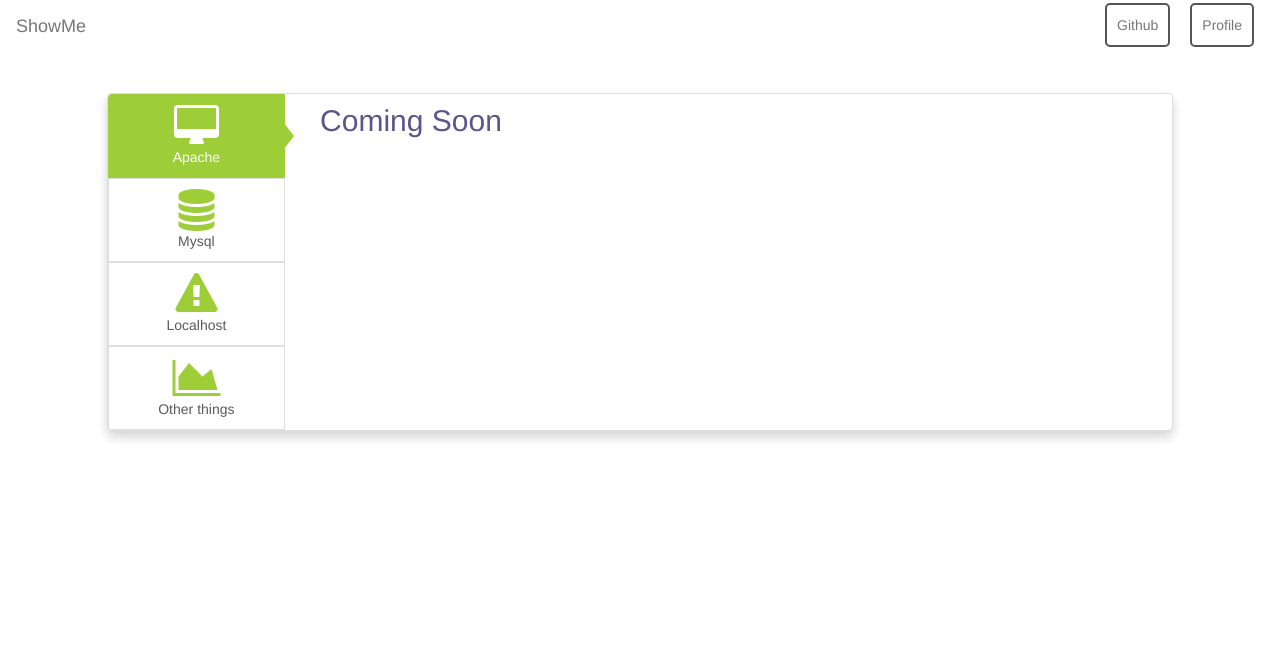
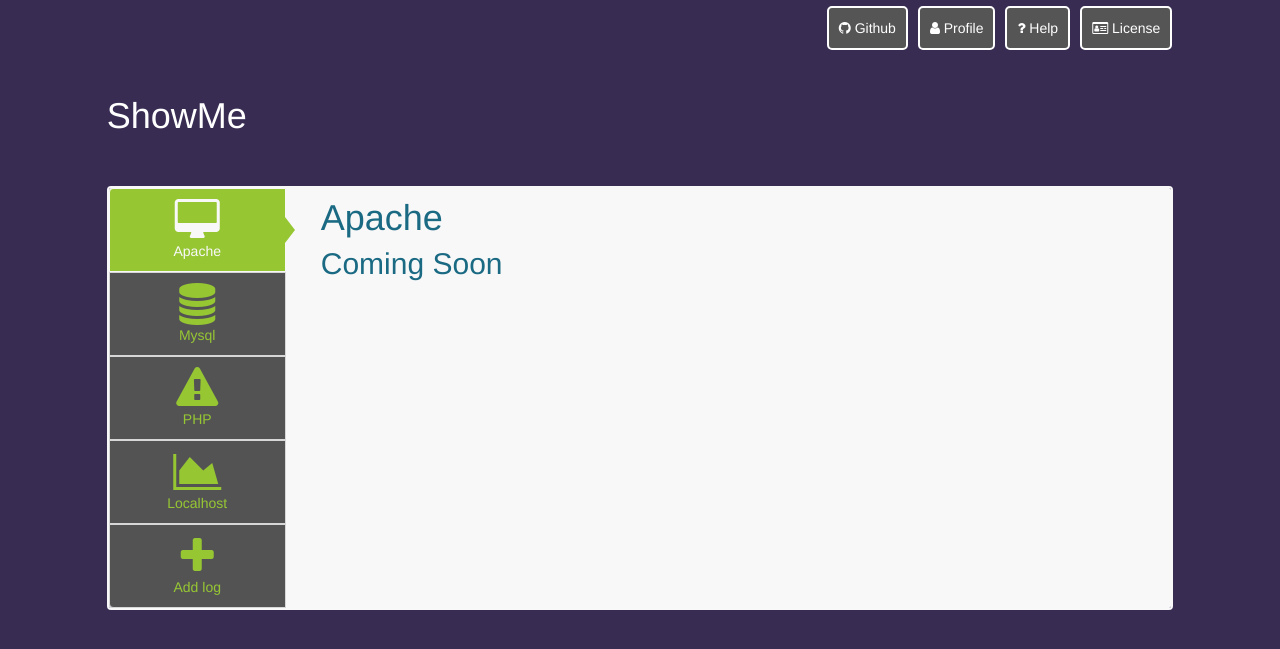
Before and after one commit to Evert-Arends/showMe, a Flask app: page / in a window 1280 px wide. Shown: the top 649 px of the page. Run offline with Flask 2, Linux system fonts and the light colour scheme; some libraries are stand-ins or nearby versions.

Commit message:
Finished theme.

```diff
--- a/showMe/static/custom/css/styles.css
+++ b/showMe/static/custom/css/styles.css
@@ -1,3 +1,18 @@
+body{
+    background-color: #382c53;
+}
+
+@media screen and (max-width: 768px) {
+    div.content-tab-container {
+        margin-left: 1%;
+        width: 98%;
+    }
+
+    div.menu-container {
+        margin-left: 1%;
+        width: 98%;
+    }
+}
 /*  content tab */
 div.content-tab-container {
     z-index: 10;
@@ -5,11 +20,8 @@ div.content-tab-container {
     padding: 0 !important;
     border-radius: 4px;
     -moz-border-radius: 4px;
-    border: 1px solid #ddd;
+    border: 2px solid white;
     margin-top: 20px;
-    -webkit-box-shadow: 0 6px 12px rgba(0, 0, 0, .175);
-    box-shadow: 0 6px 12px rgba(0, 0, 0, .175);
-    -moz-box-shadow: 0 6px 12px rgba(0, 0, 0, .175);
     background-clip: padding-box;
     opacity: 0.97;
     filter: alpha(opacity=97);
@@ -29,6 +41,19 @@ div.content-tab-menu div.list-group > a {
     margin-bottom: 0;
 }
 
+.list-group-item{
+    background-color: #555;
+}
+
+a.list-group-item{
+    color: yellowgreen;
+}
+
+a.list-group-item:hover {
+    color: yellowgreen;
+    background-color: #777;
+}
+
 div.content-tab-menu div.list-group > a .glyphicon,
 div.content-tab-menu div.list-group > a .fa {
     color: yellowgreen;
@@ -46,7 +71,7 @@ div.content-tab-menu div.list-group > a.active,
 div.content-tab-menu div.list-group > a.active .glyphicon,
 div.content-tab-menu div.list-group > a.active .fa {
     background-color: yellowgreen;
-    border-color: yellowgreen;
+    border-color: white;
     color: #ffffff;
 }
 
@@ -72,6 +97,11 @@ div.content-tab div.content-tab-content:not(.active) {
     display: none;
 }
 
+.pageTitle{
+    border-bottom: 1px solid transparent;
+    color: white;
+}
+
 /* navbar */
 
 .navbar-default{
@@ -79,13 +109,40 @@ div.content-tab div.content-tab-content:not(.active) {
     border-color: transparent;
 }
 
-.navbar-default .navbar-nav > li > a{
-    background-color: transparent;
-    border-radius: 5px;
-    border: 2px solid #555;
-    margin-left: 10px;
-    margin-right: 10px;
-    margin-bottom: 5px;
-    margin-top: 2px;
-    padding: 10px;
+@media screen and (max-width: 767px) {
+    .navbar-default .navbar-nav > li > a{
+        background-color: #555;
+        color: white;
+        border-radius: 5px;
+        border: 2px solid white;
+        margin-top: 2px;
+    }
+
+    .navbar-default .navbar-nav > li > a:hover{
+        background-color: yellowgreen;
+        color: #555;
+    }
 }
+
+@media screen and (min-width: 768px) {
+    .navbar-default .navbar-nav > li > a{
+        background-color: #555;
+        color: white;
+        border-radius: 5px;
+        border: 2px solid white;
+        margin-left: 25px;
+        margin-right: -15px;
+        margin-bottom: 5px;
+        margin-top: 5px;
+        padding: 10px;
+    }
+    .navbar-default .navbar-nav > li > a:hover{
+        background-color: yellowgreen;
+        color: #555;
+    }
+}
+
+.menu-container{
+    padding-left: 0;
+    padding-right: 0;
+}
--- a/showMe/templates/index.html
+++ b/showMe/templates/index.html
@@ -10,8 +10,10 @@
     <link rel="stylesheet" type="text/css" href="/static/custom/css/styles.css"/>
 </head>
 <body>
-{% include 'top.html' %}
-
+<div class="col-lg-10 col-md-10 col-sm-10 col-xs-12 col-lg-offset-1 col-md-offset-1 col-sm-offset-1 menu-container">
+    {% include 'top.html' %}
+    <h1 class="page-header pageTitle">ShowMe</h1>
+</div>
 <div class="container-fluid">
     <div class="row">
         <!--# side menu-->
@@ -25,10 +27,13 @@
                         <i class="fa fa-database fa-3x"></i><br/>Mysql
                     </a>
                     <a href="#" class="list-group-item text-center">
-                        <i class="fa fa-exclamation-triangle fa-3x"></i><br/>Localhost
+                        <i class="fa fa-exclamation-triangle fa-3x"></i><br/>PHP
                     </a>
                     <a href="#" class="list-group-item text-center">
-                        <i class="fa fa-area-chart fa-3x"></i><br/>Other things
+                        <i class="fa fa-area-chart fa-3x"></i><br/>Localhost
+                    </a>
+                    <a href="#" class="list-group-item text-center">
+                        <i class="fa fa-plus fa-3x"></i><br/>Add log
                     </a>
                 </div>
             </div>
@@ -36,18 +41,26 @@
             <div class="col-lg-9 col-md-9 col-sm-9 col-xs-9 content-tab">
                 <!-- apache section -->
                 <div class="content-tab-content active">
-                    <h2 style="margin-top: 0;color:#55518a">Coming Soon</h2>
+                    <h1 style="margin-top: 0;color:#1b6d85">Apache</h1>
+                    <h2 style="margin-top: 0;color:#1b6d85">Coming Soon</h2>
                 </div>
                 <!-- mysql section -->
                 <div class="content-tab-content">
-                    <h2 style="margin-top: 0;color:#55518a">Coming Soon</h2>
+                    <h1 style="margin-top: 0;color:#1b6d85">Mysql</h1>
+                    <h2 style="margin-top: 0;color:#1b6d85">Coming Soon</h2>
                 </div>
                 <!-- other section -->
                 <div class="content-tab-content">
-                    <h2 style="margin-top: 0;color:#55518a">Coming Soon</h2>
+                    <h1 style="margin-top: 0;color:#1b6d85">PHP</h1>
+                    <h2 style="margin-top: 0;color:#1b6d85">Coming Soon</h2>
                 </div>
                 <div class="content-tab-content">
-                    <h2 style="margin-top: 0;color:#55518a">Coming Soon</h2>
+                    <h1 style="margin-top: 0;color:#1b6d85">Localhost</h1>
+                    <h2 style="margin-top: 0;color:#1b6d85">Coming Soon</h2>
+                </div>
+                <div class="content-tab-content">
+                    <h1 style="margin-top: 0;color:#1b6d85">Add log</h1>
+                    <h2 style="margin-top: 0;color:#1b6d85">Coming Soon</h2>
                 </div>
             </div>
         </div>
--- a/showMe/templates/top.html
+++ b/showMe/templates/top.html
@@ -8,12 +8,13 @@
                 <span class="icon-bar"></span>
                 <span class="icon-bar"></span>
             </button>
-            <a class="navbar-brand" href="#">ShowMe</a>
         </div>
         <div id="navbar" class="navbar-collapse collapse">
             <ul class="nav navbar-nav navbar-right">
-                <li><a href="#">Github</a></li>
-                <li><a href="#">Profile</a></li>
+                <li><a href="https://github.com/Evert-Arends/showMe"><i class="fa fa-github"></i> Github</a></li>
+                <li><a href="#"><i class="fa fa-user"></i> Profile</a></li>
+                <li><a href="#"><i class="fa fa-question"></i> Help</a></li>
+                <li><a href="#"><i class="fa fa-id-card-o"></i> License</a></li>
             </ul>
         </div>
     </div>
```
